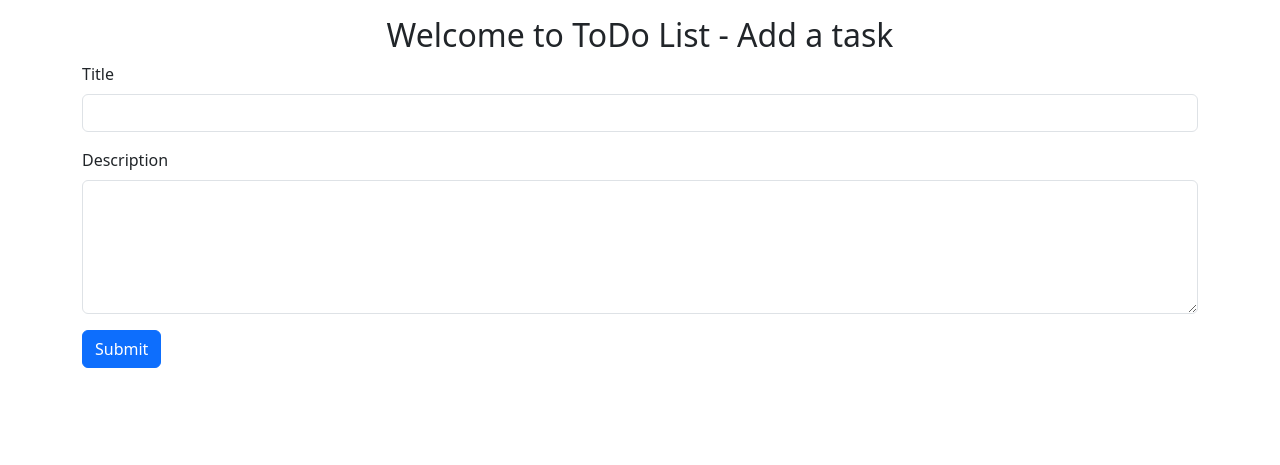
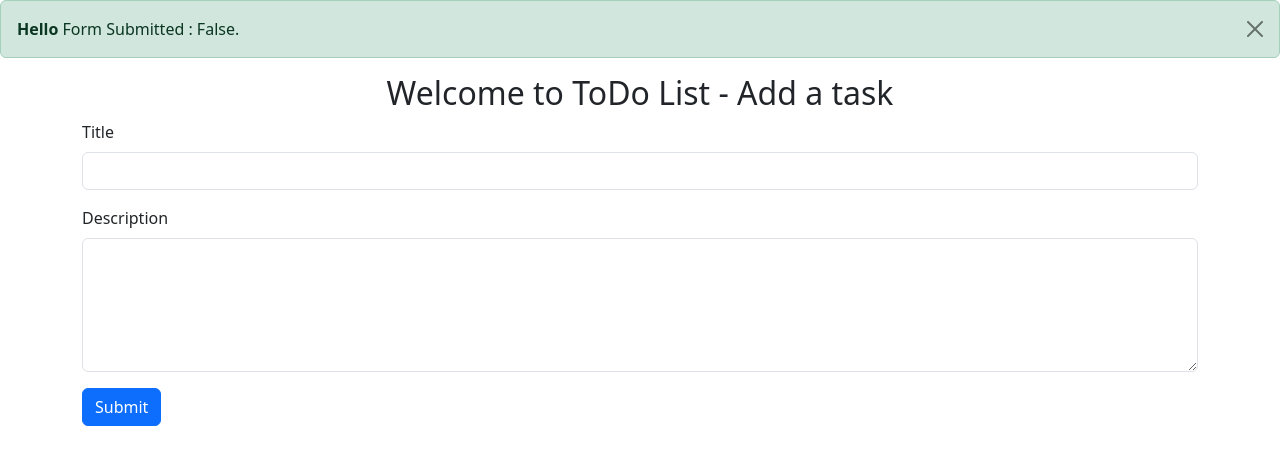
Before and after one commit to Taraansh/todoList, a Django app: page / in a window 1280 px wide. Shown: the part 56-521 px from the top of the page. Run offline with Django 4.2, Linux system fonts and the light colour scheme; parts of the project's set-up code (start-up, migrations or seed data) failed here and were passed over.

Commit message:
Added alert

```diff
--- a/templates/index.html
+++ b/templates/index.html
@@ -3,10 +3,11 @@
   <head>
     <meta charset="utf-8">
     <meta name="viewport" content="width=device-width, initial-scale=1">
-    <title>Bootstrap demo</title>
+    <title>Home</title>
     <link href="https://cdn.jsdelivr.net/npm/bootstrap@5.3.0-alpha1/dist/css/bootstrap.min.css" rel="stylesheet" integrity="sha384-GLhlTQ8iRABdZLl6O3oVMWSktQOp6b7In1Zl3/Jr59b6EGGoI1aFkw7cmDA6j6gD" crossorigin="anonymous">
   </head>
   <body>
+
     <nav class="navbar navbar-expand-lg bg-dark navbar-dark">
         <div class="container-fluid">
           <a class="navbar-brand" href="/">ToDo</a>
@@ -33,16 +34,22 @@
         </div>
       </nav>
 
+      <div class="alert alert-success alert-dismissible fade show" role="alert">
+        <strong>Hello </strong>Form Submitted : {{success}}.
+        <button type="button" class="btn-close" data-bs-dismiss="alert" aria-label="Close"></button>
+      </div>
+
       <div class="container my-3">
-        <form action="#" method="post">
+        <form action="/" method="post">
+          {% csrf_token %}
         <h2 class="text-center">Welcome to ToDo List - Add a task</h2>
         <div class="mb-3">
             <label for="title" class="form-label">Title</label>
             <input type="text" class="form-control" id="title" name="title">
           </div>
           <div class="mb-3">
-            <label for="description" class="form-label">Description</label>
-            <textarea class="form-control" type="text" id="description" name="description" rows="5"></textarea>
+            <label for="desc" class="form-label">Description</label>
+            <textarea class="form-control" type="text" id="desc" name="desc" rows="5"></textarea>
           </div>
           <button class="btn btn-primary" type="submit">Submit</button>
         </form>
```
